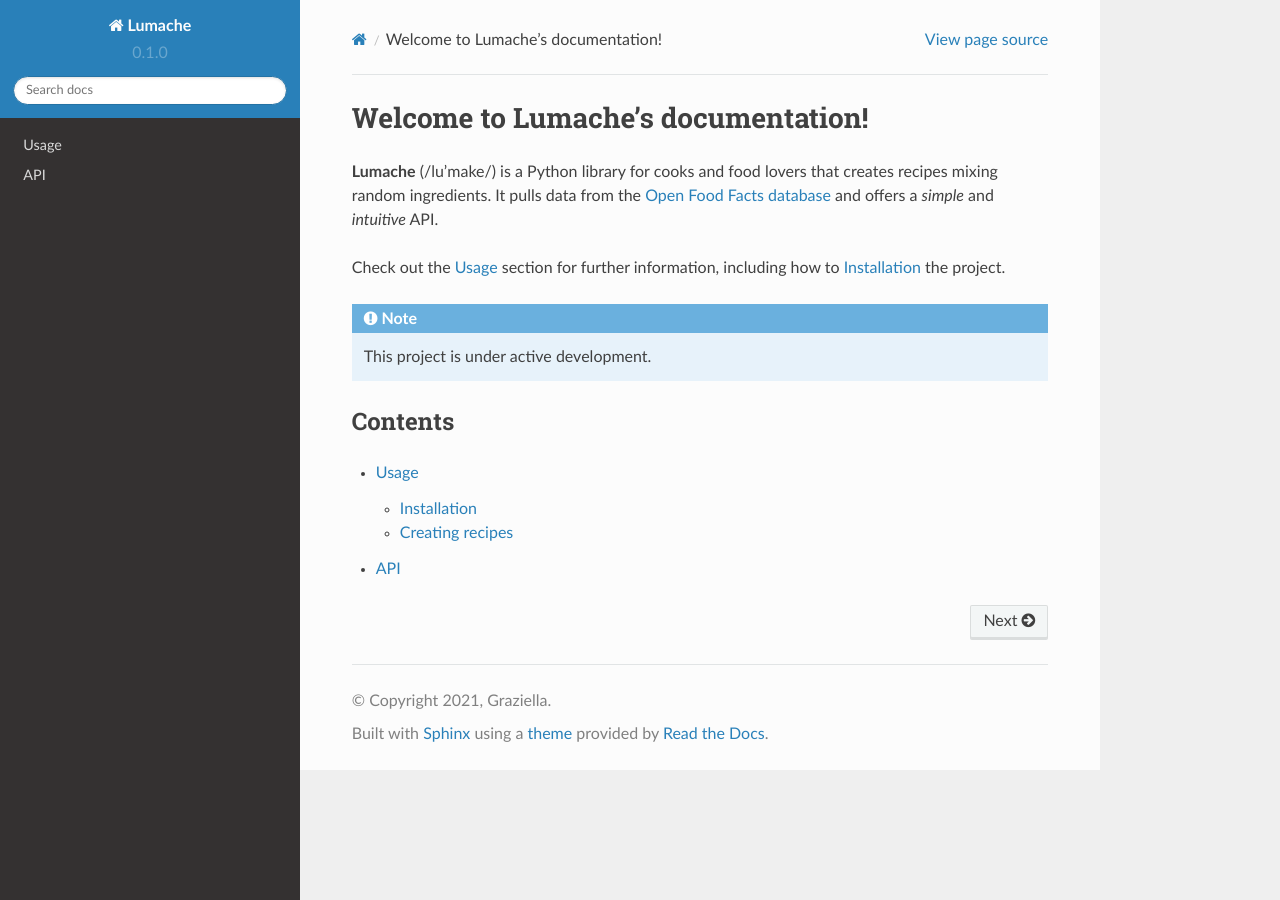
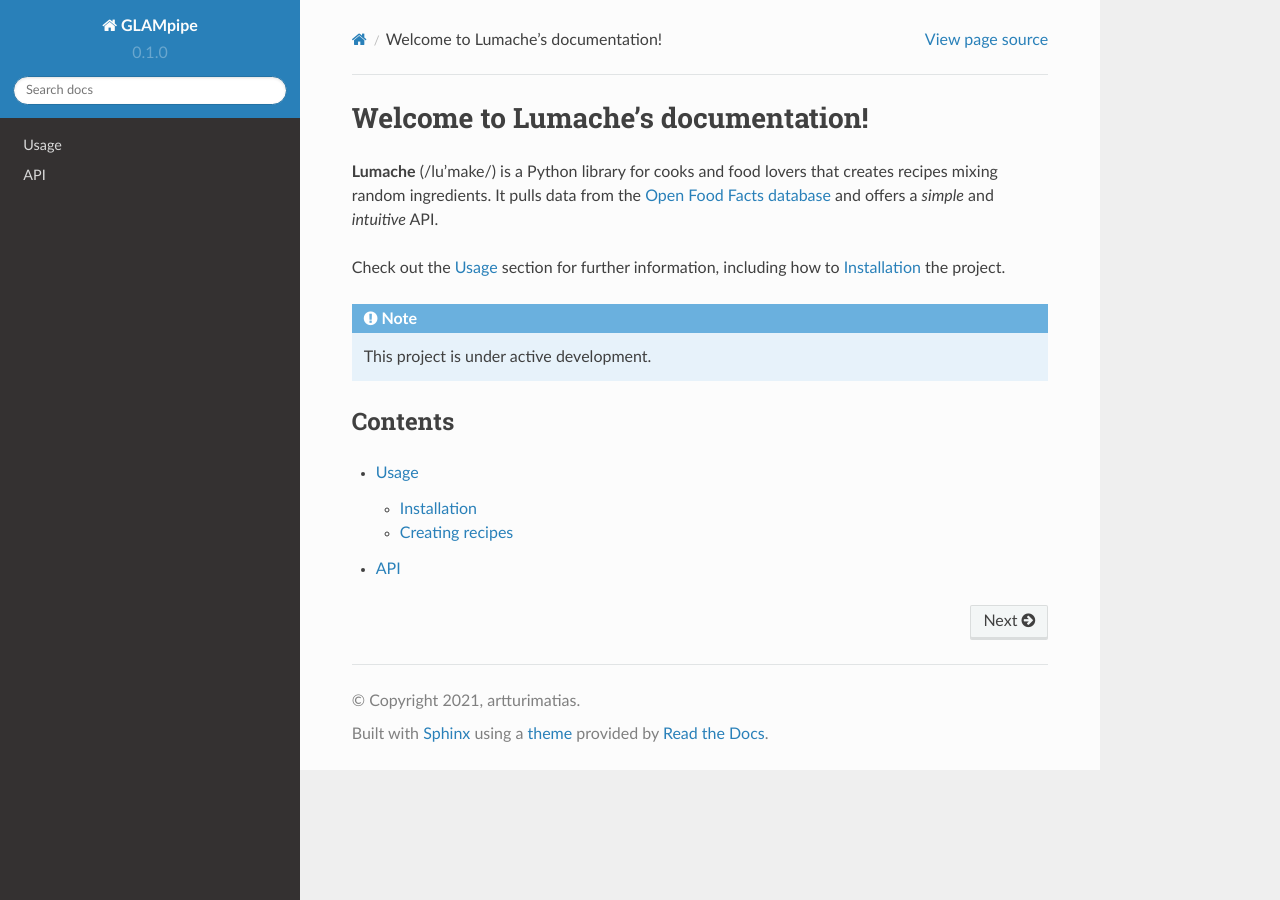
Before and after one commit to GLAMpipe/docs, a Sphinx documentation site: the page built from docs/source/index.rst, in a window 1280 px wide. Built offline with Sphinx 7.4.7 and the Read the Docs theme 2.0.0, drawn with Linux system fonts in a browser that asks for light colours.

Commit message:
test edit

```diff
--- a/docs/source/conf.py
+++ b/docs/source/conf.py
@@ -2,9 +2,9 @@
 
 # -- Project information
 
-project = 'Lumache'
-copyright = '2021, Graziella'
-author = 'Graziella'
+project = 'GLAMpipe'
+copyright = '2021, artturimatias'
+author = 'artturimatias'
 
 release = '0.1'
 version = '0.1.0'
```
Also changed, not shown: docs/source/usage.rst (line endings or trailing spaces), 1 other file.
